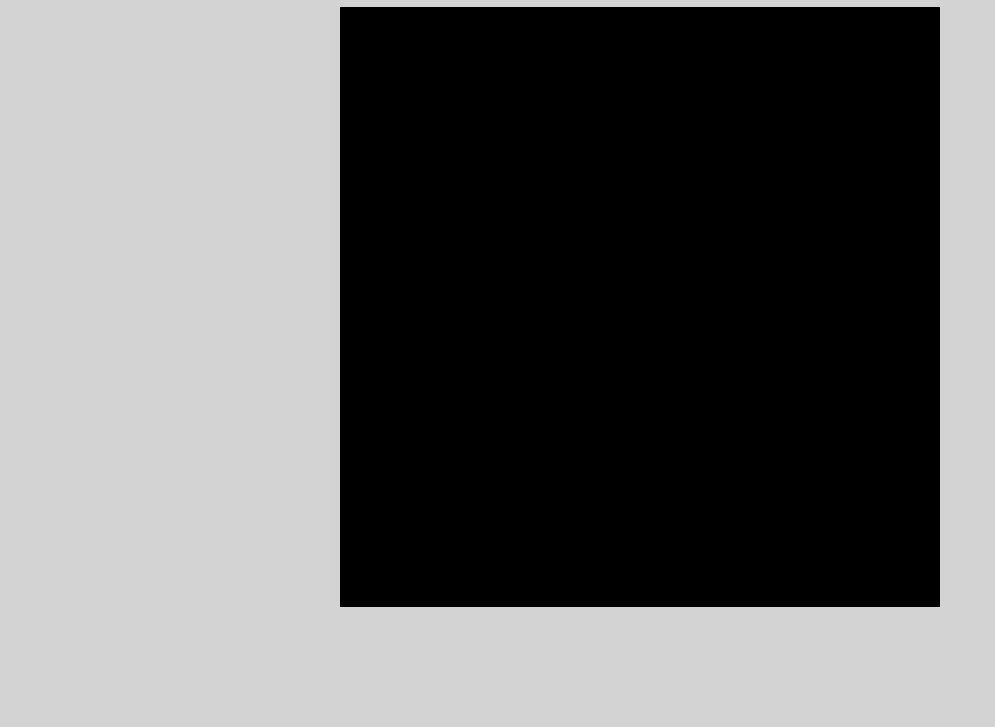
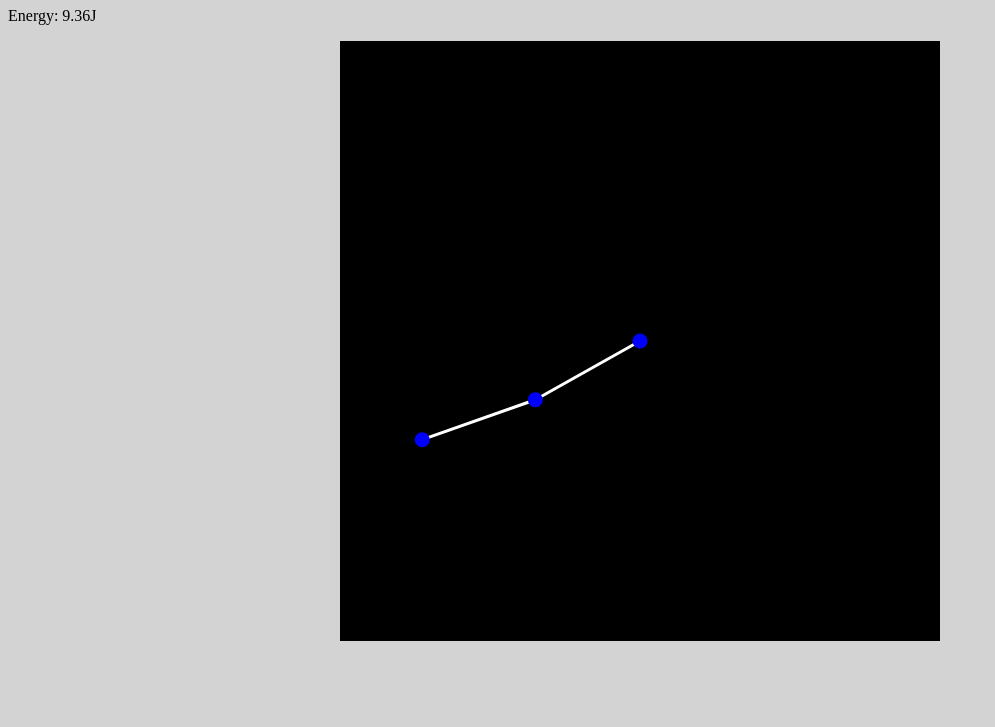
Before and after one commit to lukedigiovanna/chaos, a plain HTML site: page index.html in a window 1280 px wide. Shown: the part 73-800 px from the top of the page, without its empty margins (0-995 px from the left). Drawn offline with Linux system fonts and the light colour scheme.

Commit message:
euler method of pendulum
diverges within 1 minute :(

```diff
--- a/index.html
+++ b/index.html
@@ -6,6 +6,7 @@
     </head>
     <body>
         <h1 id="title"> Chaos Demonstrations </h1>
+        <p id="energy"> Energy: 0 J </p>
         <canvas id="canvas" width="600" height="600"> Not supported. </canvas>
         <script src="script.js"> </script>
     </body>
--- a/script.js
+++ b/script.js
@@ -3,14 +3,91 @@ const ctx = canvas.getContext("2d");
 const width = canvas.width;
 const height = canvas.height;
 
-const g = 0;
+const g = 10;
 
 ctx.translate(width / 2, height / 2);
 ctx.scale(width / 2, height / 2);
 
+// returns the current time of the computer in seconds
+function time() {
+    return (new Date()).getTime() / 1000;
+}
+
+var origin = { x: 0, y: 0.0 };
+
+var angle1 = Math.PI / 2;
+var angle2 = Math.PI / 2;
+var angleVelocity1 = 0;
+var angleVelocity2 = 0;
+
+var mass1 = 1;
+var mass2 = 1;
+var radius1 = 0.4;
+var radius2 = 0.4;
+
+function getEnergy() {
+    var h1 = radius1 - radius1 * Math.cos(angle1);
+    var h2 = radius1 + radius2 - (radius1 * Math.cos(angle1) + radius2 * Math.cos(angle2));
+    var gpe = mass1 * h1 * g + mass2 * h2 * g;
+    console.log(h2);
+
+    var ke = 0.5 * mass1 * angleVelocity1 * angleVelocity1 * radius1 * radius1 + 0.5 * mass2 * angleVelocity2 * angleVelocity2 * radius2 * radius2;
+
+    return gpe + ke;
+}
+
+var last = time();
 function update() {
+    var now = time();
+    var dt = now - last;
+    last = now;
+
+    angle1 += dt * angleVelocity1;
+    angle2 += dt * angleVelocity2;
+
+    steps = 300;
+    let h = dt / steps;
+    for (let i = 0; i < steps; i++) {
+        var angleAcceleration1 = (-g * (2 * mass1 + mass2) * Math.sin(angle1) - mass2 * g * Math.sin(angle1 - 2 * angle2) - 2 * Math.sin(angle1 - angle2) * mass2 * (angleVelocity2 * angleVelocity2 * radius2 + angleVelocity1 * angleVelocity1 * radius1 * Math.cos(angle1 - angle2))) / (radius1 * (2 * mass1 + mass2 - mass2 * Math.cos(2 * angle1 - 2 * angle2)));
+        var angleAcceleration2 = (2 * Math.sin(angle1 - angle2) * (angleVelocity1 * angleVelocity1 * radius1 * (mass1 + mass2) + g * (mass1 + mass2) * Math.cos(angle1) + angleVelocity2 * angleVelocity2 * radius2 * mass2 * Math.cos(angle1 - angle2))) / (radius2 * (2 * mass1 + mass2 - mass2 * Math.cos(2 * angle1 - 2 * angle2)));
+
+        angleVelocity1 += angleAcceleration1 * h;
+        angleVelocity2 += angleAcceleration2 * h;
+    }
+
+    document.getElementById("energy").innerHTML = "Energy: " + Math.round(100 * getEnergy()) / 100 + "J";
+
+    // drawing
     ctx.fillStyle = "black";
     ctx.fillRect(-1, -1, 2, 2);
+    ctx.strokeStyle = "white";
+    ctx.lineWidth = 0.01;
+    let secondPoint = {
+        x: origin.x + radius1 * Math.sin(angle1),
+        y: origin.y + radius1 * Math.cos(angle1)
+    }
+    let thirdPoint = {
+        x: secondPoint.x + radius2 * Math.sin(angle2),
+        y: secondPoint.y + radius2 * Math.cos(angle2)
+    }
+    ctx.beginPath();
+    ctx.lineTo(origin.x, origin.y);
+    ctx.lineTo(secondPoint.x, secondPoint.y);
+    ctx.stroke();
+    ctx.beginPath();
+    ctx.lineTo(secondPoint.x, secondPoint.y);
+    ctx.lineTo(thirdPoint.x, thirdPoint.y);
+    ctx.stroke();
+    ctx.fillStyle = "blue";
+    ctx.beginPath();
+    ctx.arc(origin.x, origin.y, 0.025, 0, Math.PI * 2);
+    ctx.fill();
+    ctx.beginPath();
+    ctx.arc(secondPoint.x, secondPoint.y, 0.025, 0, Math.PI * 2);
+    ctx.fill();
+    ctx.beginPath();
+    ctx.arc(thirdPoint.x, thirdPoint.y, 0.025, 0, Math.PI * 2);
+    ctx.fill();
 }
 
-setInterval(update, 250);
+setInterval(update, 50);
```
